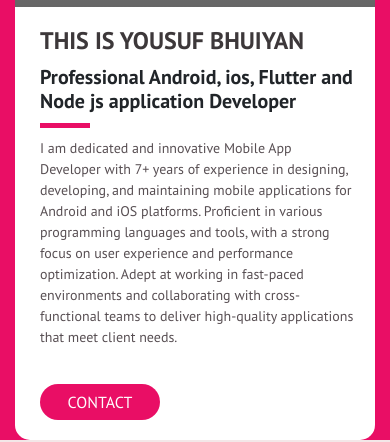
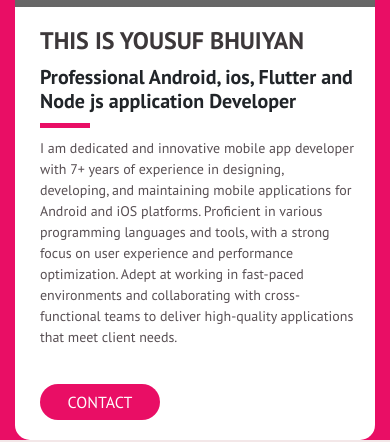
Before and after one commit to mdyousufbhuiyan/yousuf-portfolio, a plain HTML site: page index.html in a window 390 px wide. Shown: the part 1800-2242 px from the top of the page. Drawn offline with Linux system fonts and the light colour scheme.

Commit message:
updated information

```diff
--- a/index.html
+++ b/index.html
@@ -91,7 +91,7 @@
             <h3>This is Yousuf Bhuiyan</h3>
             <h5>Professional Android, ios, Flutter and Node js application Developer </h5>
             <hr />
-            <p>I am dedicated and innovative Mobile App Developer with 7+ years of experience in designing, developing, and maintaining mobile applications for Android and iOS platforms. Proficient in various programming languages and tools, with a strong focus on user experience and performance optimization. Adept at working in fast-paced environments and collaborating with cross-functional teams to deliver high-quality applications that meet client needs.</p>
+            <p>I am dedicated and innovative mobile app developer with 7+ years of experience in designing, developing, and maintaining mobile applications for Android and iOS platforms. Proficient in various programming languages and tools, with a strong focus on user experience and performance optimization. Adept at working in fast-paced environments and collaborating with cross-functional teams to deliver high-quality applications that meet client needs.</p>
             <a href="#contact" class="btn">CONTACT</a> </div>
           </div>
         </div>
```
